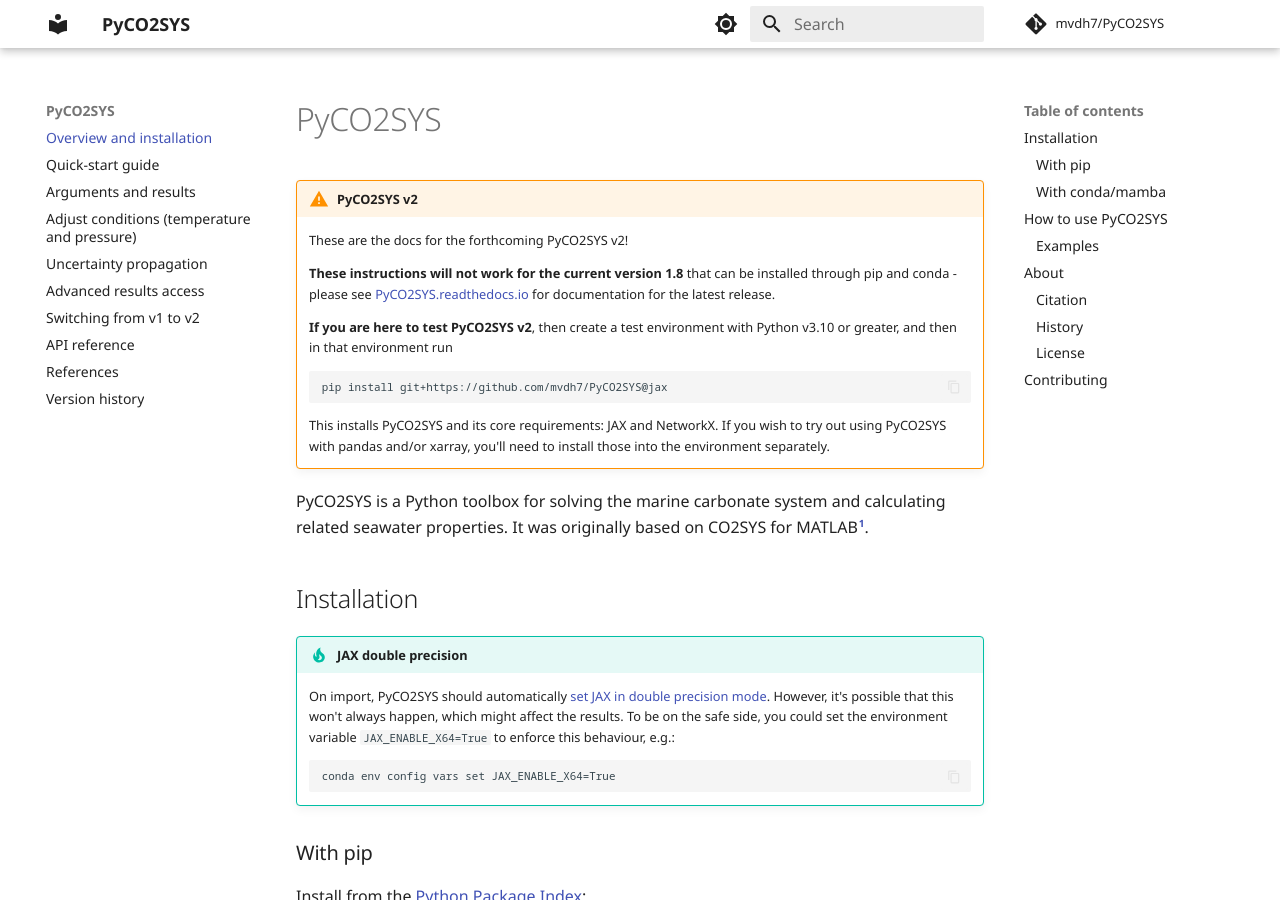
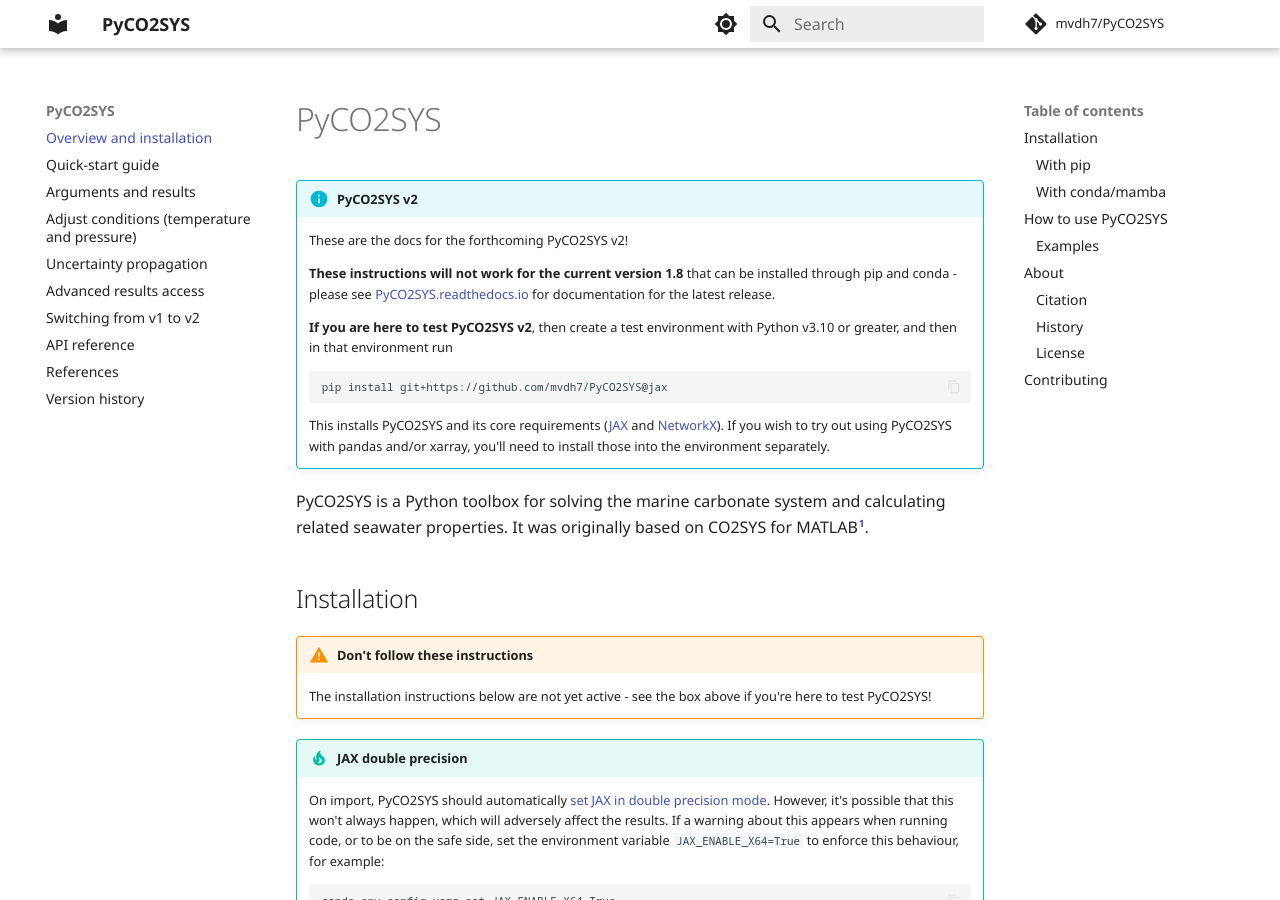
Before and after one commit to mvdh7/PyCO2SYS, an MkDocs documentation site: the page built from docs/index.md, in a window 1280 px wide and 900 px high. Built offline with MkDocs 1.6.1 and Material for MkDocs 9.7.7, drawn with Linux system fonts in a browser that asks for light colours; comment, search, counter and statistics services are not loaded.

Commit message:
Update installation instructions for testing

```diff
--- a/docs/index.md
+++ b/docs/index.md
@@ -10,18 +10,21 @@
 
         pip install git+https://github.com/mvdh7/PyCO2SYS@jax
 
-    This installs PyCO2SYS and its core requirements: JAX and NetworkX.  If you wish to try out using PyCO2SYS with pandas and/or xarray, you'll need to install those into the environment separately.
+    This installs PyCO2SYS and its core requirements ([JAX](https://jax.readthedocs.io/en/latest/index.html) and [NetworkX](https://networkx.org/)).  If you wish to try out using PyCO2SYS with pandas and/or xarray, you'll need to install those into the environment separately.
 
 PyCO2SYS is a Python toolbox for solving the marine carbonate system and calculating related seawater properties.  It was originally based on CO2SYS for MATLAB[^1].
 
 ## Installation
 
+!!! warning "Don't follow these instructions"
+
+    The installation instructions below are not yet active - see the box above if you're here to test PyCO2SYS!
+
 !!! tip "JAX double precision"
 
-    On import, PyCO2SYS should automatically [set JAX in double precision mode](https://jax.readthedocs.io/en/latest/notebooks/Common_Gotchas_in_JAX.html#double-64bit-precision).  However, it's possible that this won't always happen, which might affect the results.  To be on the safe side, you could set the environment variable `JAX_ENABLE_X64=True` to enforce this behaviour, e.g.:
+    On import, PyCO2SYS should automatically [set JAX in double precision mode](https://jax.readthedocs.io/en/latest/notebooks/Common_Gotchas_in_JAX.html#double-64bit-precision).  However, it's possible that this won't always happen, which will adversely affect the results.  If a warning about this appears when running code, or to be on the safe side, set the environment variable `JAX_ENABLE_X64=True` to enforce this behaviour, for example:
 
         conda env config vars set JAX_ENABLE_X64=True
-
 
 ### With pip
 
```
Also changed, not shown: other parts of docs/index.md (+1 -1 lines).
